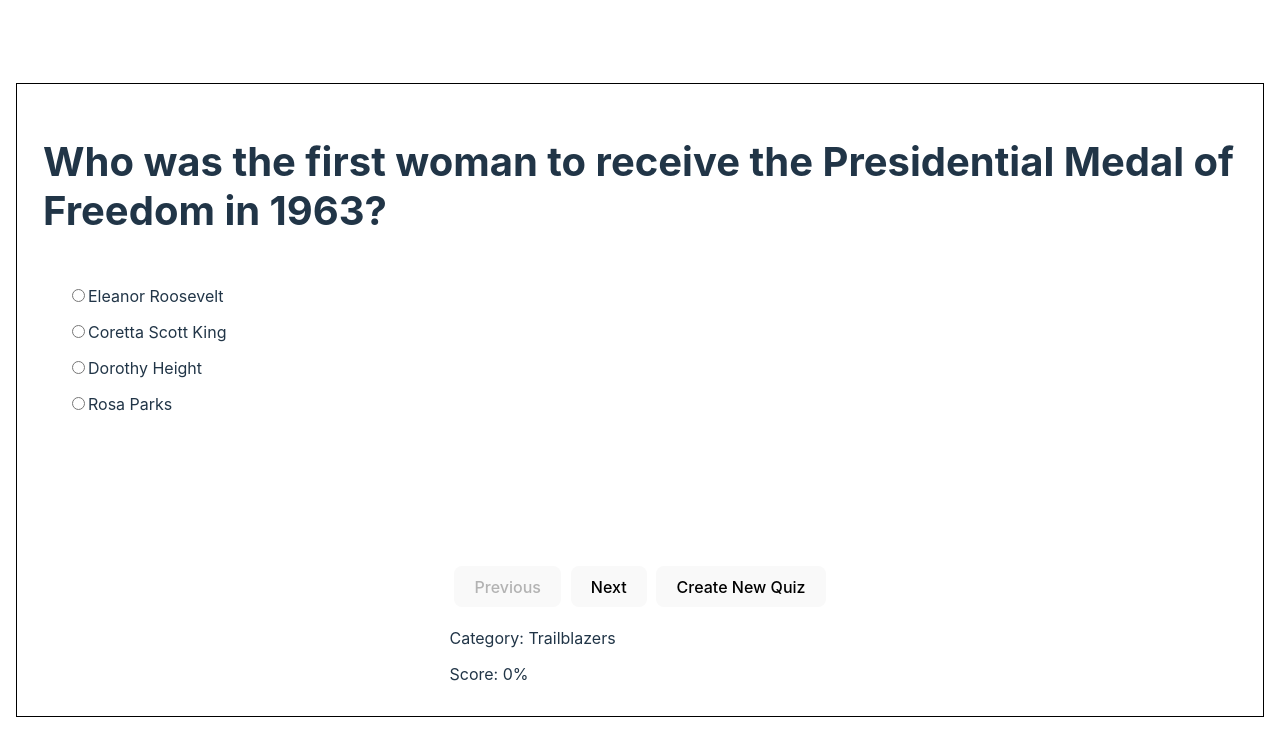
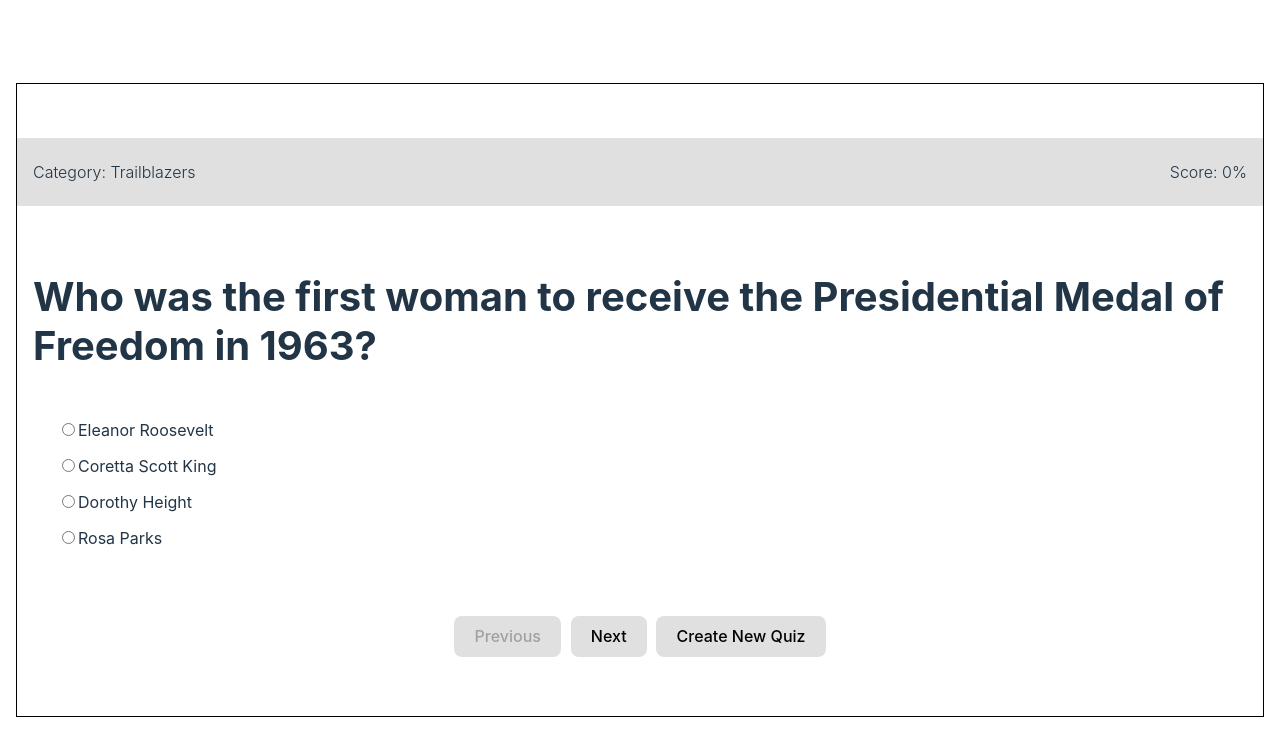
Before and after one commit to maryamkhan14/womens-history-month-quiz, a React (Vite) app: page / in a window 1280 px wide. Both pictures are taken after a click on the button "Let's go!". Shown: the top 756 px of the page. Built offline with nearby package versions, Linux system fonts and the light colour scheme.

Commit message:
Changed order of components' display in quiz-form-container and added further styling

```diff
--- a/src/App.css
+++ b/src/App.css
@@ -66,7 +66,7 @@
 }
 
 .cards-display {
-  justify-content: space-between;
+  justify-content: space-evenly;
 }
 
 .buttons button {
@@ -83,3 +83,29 @@
 .card-options div {
   margin: 0.5rem;
 }
+
+.result-correct {
+  background-color: lightgreen;
+  text-align: center;
+  padding: 1rem;
+}
+
+.result-incorrect {
+  background-color: lightpink;
+  text-align: center;
+  padding: 1rem;
+}
+
+.quiz-info {
+  display: flex;
+  width: 100%;
+  justify-content: space-between;
+  font-weight: 300;
+  background-color: #e0e0e0;
+  padding: 0.5rem 1rem 0.5rem 1rem;
+  justify-self: flex-start;
+}
+
+.question-card {
+  justify-content: space-between;
+}
--- a/src/components/QuizCard.jsx
+++ b/src/components/QuizCard.jsx
@@ -17,8 +17,7 @@ const QuizCard = ({ card }) => {
     }
   };
   return (
-    <div>
-      <div className="intro">
+    <div className="question-card">
       <h1>{card.header}</h1>
       <form className="card-options">
         {card.options.map((option) => (
@@ -36,16 +35,13 @@ const QuizCard = ({ card }) => {
         ))}
       </form>
       {result == true && (
-          <p>
-            <b>Good job! Your answer was correct.</b>
-          </p>
+        <p className="result-correct">Good job! Your answer was correct.</p>
       )}
       {!result && answered && (
-          <p>
+        <p className="result-incorrect">
           <b>Sorry, your answer was incorrect.</b>
         </p>
       )}
-      </div>
     </div>
   );
 };
--- a/src/components/QuizCardsDisplay.jsx
+++ b/src/components/QuizCardsDisplay.jsx
@@ -33,6 +33,7 @@ const QuizCardsDisplay = ({ cards }) => {
   }, [answeredCorrectly]);
   return (
     <div className="quiz-form-container cards-display">
+      <QuizInfo />
       <QuizCard key={cards[cardIndex].id} card={cards[cardIndex]} />
       <div className="buttons-info-panel">
         <div className="buttons">
@@ -47,7 +48,6 @@ const QuizCardsDisplay = ({ cards }) => {
           </button>
           <button onClick={handleClickRestart}>Create New Quiz</button>
         </div>
-        <QuizInfo />
       </div>
     </div>
   );
--- a/src/index.css
+++ b/src/index.css
@@ -71,6 +71,6 @@ button:focus-visible {
     color: #747bff;
   }
   button {
-    background-color: #f9f9f9;
+    background-color: #e0e0e0;
   }
 }
```
Lines whose indentation alone changed are shown as unchanged.
